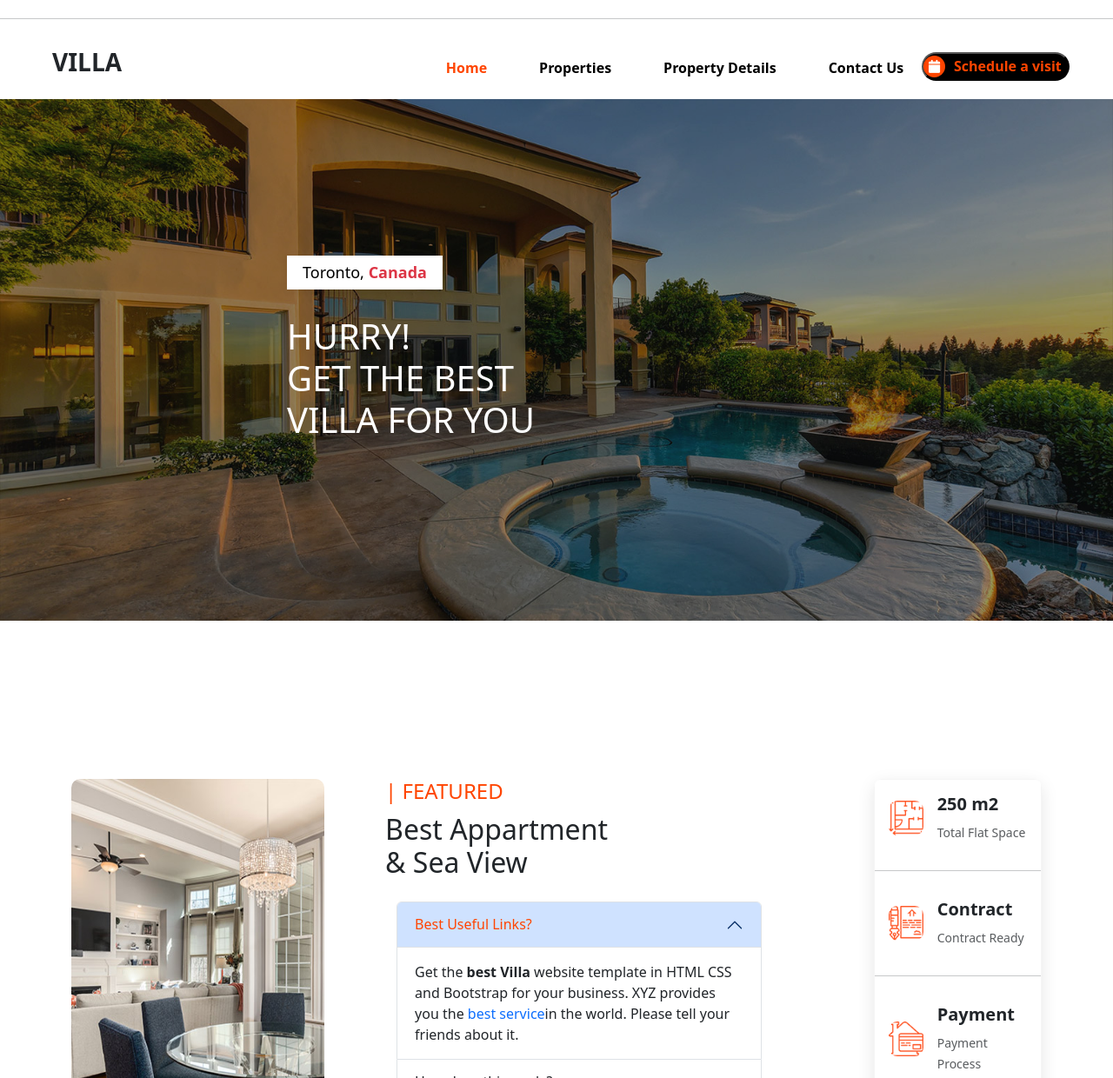
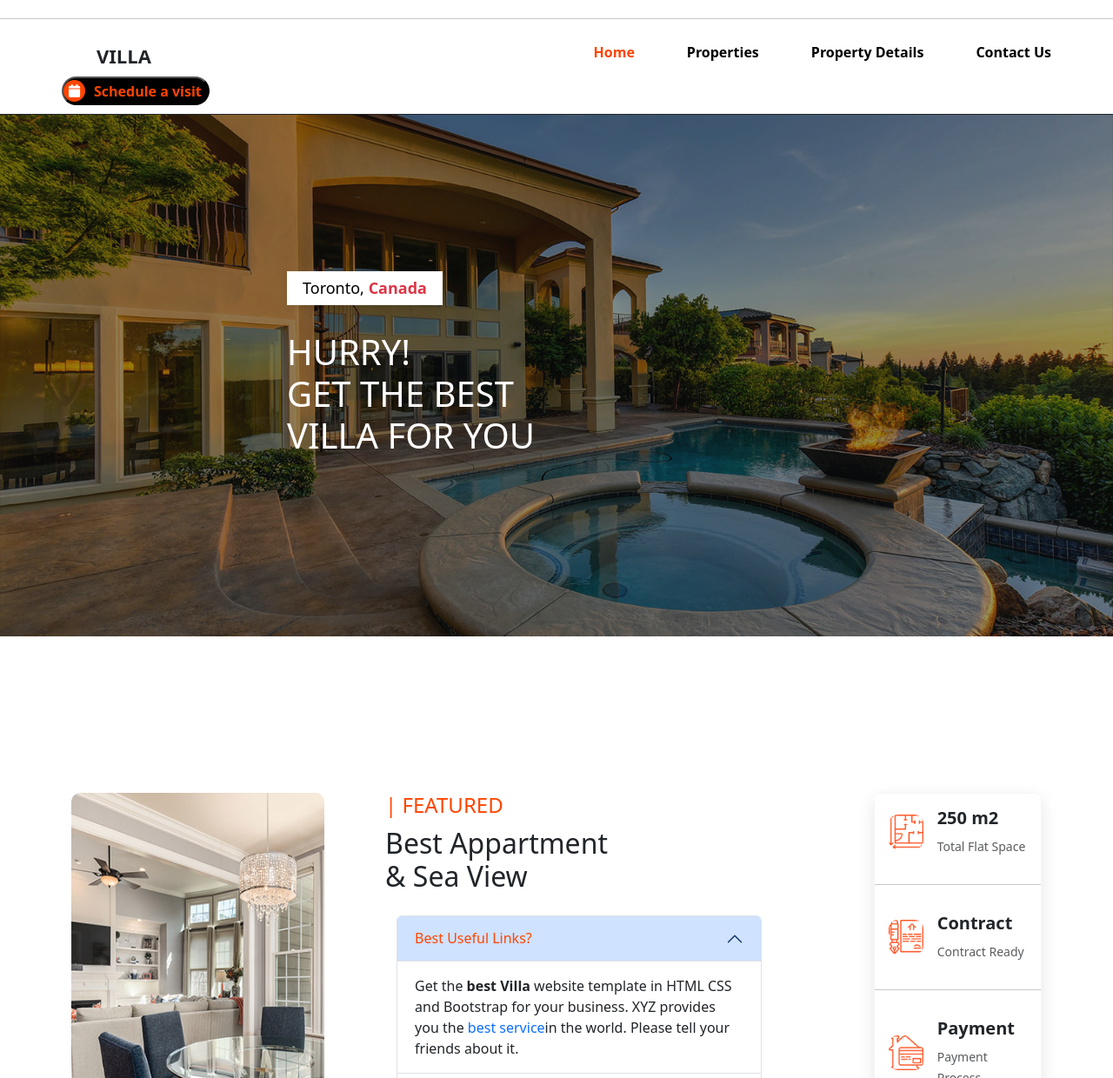
Before and after one commit to aakash10035/villa, a plain HTML site: page index.html in a window 1280 px wide. Shown: the part 57-1297 px from the top of the page at 87% size. Drawn offline with nearby package versions, Linux system fonts and the light colour scheme.

Commit message:
6th Commit

```diff
--- a/index.html
+++ b/index.html
@@ -38,8 +38,9 @@
   </header>
   <hr>
   <!-- Navbar -->
-  <nav>
-    <div class="navbar" id="navbar">
+
+  <nav class="navbar" id="navbar">
+    <div class="container">
       <h2 class="logo">VILLA</h2>
       <ul class="nav-links">
         <li><a href="#" class="active1">Home</a></li>
@@ -175,9 +176,9 @@
         </div>
       </div>
     </div>
-      <div class="featuredicon">
+    <div class="featuredicon">
 
-      </div>
+    </div>
   </section>
   <br><br><br><br>
 
@@ -418,7 +419,9 @@
       <div class="contact-container">
         <div class="map">
           <iframe
-            src="https://www.google.com/maps/embed?pb=!1m18!1m12!1m3!1d25594.543844300773!2d80.39232400710935!3d15.794370930116106!2m3!1f0!2f0!3f0!3m2!1i1024!2i768!4f13.1!3m3!1m2!1s0x3a4a443000000001%3A0x632fd24d77cf437!2zQ2hpcmFsYSBCZWFjaCwg4LCa4LGA4LCw4LC-4LCyIOCwrOCxgOCwmuCxjQ!5e1!3m2!1sen!2sin!4v1758000900683!5m2!1sen!2sin" width="600" height="450" style="border:0;" allowfullscreen="" loading="lazy" referrerpolicy="no-referrer-when-downgrade">
+            src="https://www.google.com/maps/embed?pb=!1m18!1m12!1m3!1d25594.543844300773!2d80.39232400710935!3d15.794370930116106!2m3!1f0!2f0!3f0!3m2!1i1024!2i768!4f13.1!3m3!1m2!1s0x3a4a443000000001%3A0x632fd24d77cf437!2zQ2hpcmFsYSBCZWFjaCwg4LCa4LGA4LCw4LC-4LCyIOCwrOCxgOCwmuCxjQ!5e1!3m2!1sen!2sin!4v1758000900683!5m2!1sen!2sin"
+            width="600" height="450" style="border:0;" allowfullscreen="" loading="lazy"
+            referrerpolicy="no-referrer-when-downgrade">
             width="600" height="450" style="border:0;" allowfullscreen="" loading="lazy"
             referrerpolicy="no-referrer-when-downgrade">
           </iframe>
--- a/style.css
+++ b/style.css
@@ -48,13 +48,17 @@
     transform: scale(1.05);
 }
 
-.container {
-    display: flex;
-    justify-content: space-between;
-    align-items: center;
-    padding: 2px 1px;
-    width: 95%;
+.navbar {
+  border-bottom: 1px solid;
   background-color: white;
+}
+
+#navbar {
+  position: sticky;
+  width: 100%;
+  top: 0px;
+  z-index: 20;
+
 }
 
 nav .container {
@@ -66,9 +70,9 @@ nav .container {
 }
 
 .logo {
-    font-size: 28px;
+  font-size: 22px;
   font-weight: bold;
-    margin-left: 60px;
+  margin-left: 40px;
 }
 
 .nav-links {
@@ -76,7 +80,6 @@ nav .container {
   display: flex;
   gap: 40px;
   margin-left: 300px;
-    margin-top: 20px;
 }
 
 .nav-links li a {
@@ -182,7 +185,7 @@ nav .container {
     height: 100px;
     width: 100px;
     position: absolute;
-    top: 1300px;
+    top: 1330px;
     left: 70px;
     background-position: 25px 20px;
 }
```
Also changed, not shown: Contact Us.html (+9 -5 lines), properties.html (+2 -1 lines), propertydetails.html (+2 -2 lines). Lines whose indentation alone changed are shown as unchanged.
